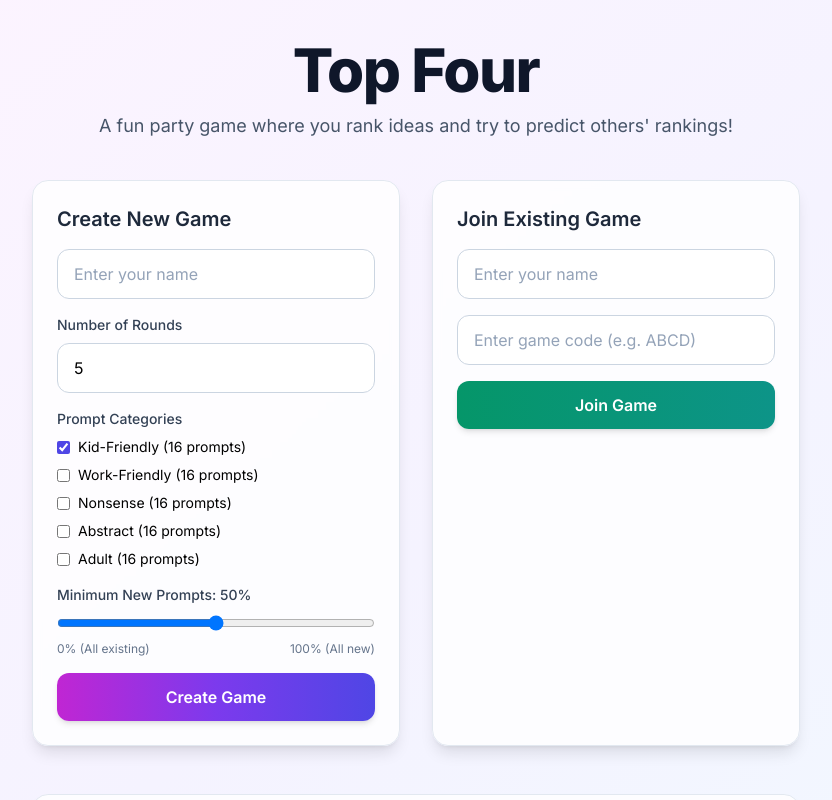
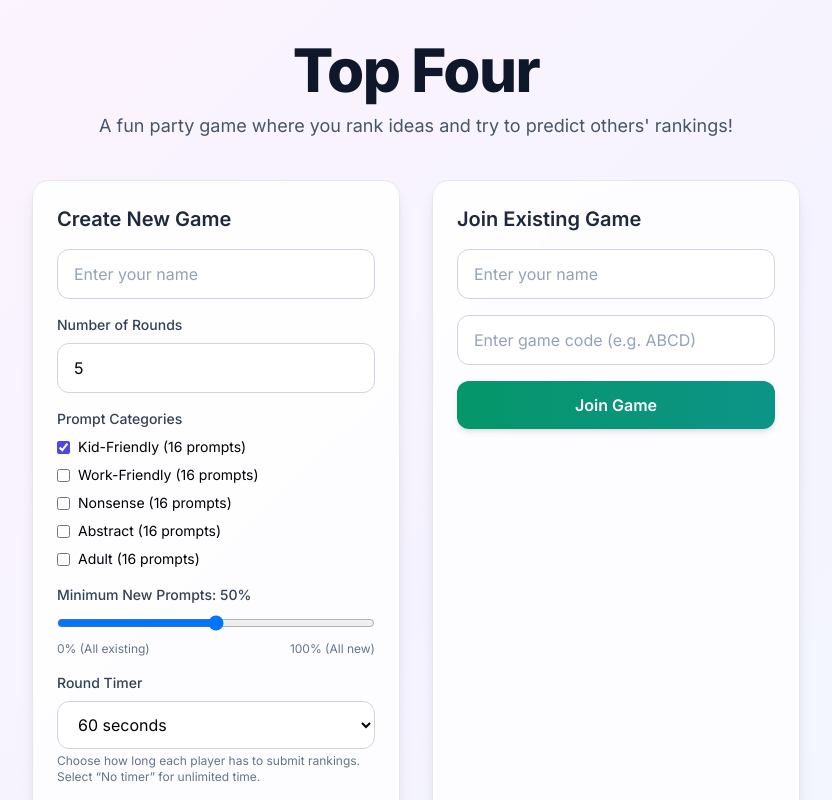
Before and after one commit to amiecorso/top4, a Next.js app: page / in a window 1280 px wide. Shown: the top 800 px of the page, without its empty margins (224-1056 px from the left). Built offline with nearby package versions, Linux system fonts and the light colour scheme.

Commit message:
allow configuration of round duration

```diff
--- a/src/app/api/create-game/route.ts
+++ b/src/app/api/create-game/route.ts
@@ -4,7 +4,13 @@ import { PromptCategoryKey, PROMPT_CATEGORIES } from '@/types/game'
 
 export async function POST(request: NextRequest) {
   try {
-    const { hostName, maxRounds = 5, selectedCategories = ['base'], newPromptPercentage = 0 } = await request.json()
+    const {
+      hostName,
+      maxRounds = 5,
+      selectedCategories = ['kidFriendly'],
+      newPromptPercentage = 0,
+      roundDurationSeconds = 60
+    } = await request.json()
 
     if (!hostName || typeof hostName !== 'string' || hostName.trim().length === 0) {
       return NextResponse.json({ error: 'Host name is required' }, { status: 400 })
@@ -19,15 +25,21 @@ export async function POST(request: NextRequest) {
       Object.keys(PROMPT_CATEGORIES).includes(cat)
     )
 
-    // Default to base if no valid categories
-    const categoriesToUse: PromptCategoryKey[] = validCategories.length > 0 ? validCategories : ['base']
+    // Default to kidFriendly if no valid categories
+    const categoriesToUse: PromptCategoryKey[] = validCategories.length > 0 ? validCategories : ['kidFriendly']
+
+    // Validate roundDurationSeconds: 0 (no timer) or between 10 and 600 seconds
+    const duration = Number(roundDurationSeconds)
+    const validDuration = Number.isFinite(duration) && (duration === 0 || (duration >= 10 && duration <= 600))
+      ? duration
+      : 60
 
     // Validate new prompt percentage
     const validPercentage = typeof newPromptPercentage === 'number' && newPromptPercentage >= 0 && newPromptPercentage <= 100
       ? newPromptPercentage
       : 0
 
-    const room = await createGameRoom(hostName.trim(), maxRounds, categoriesToUse, validPercentage)
+    const room = await createGameRoom(hostName.trim(), maxRounds, categoriesToUse, validPercentage, validDuration)
     const hostId = Object.keys(room.players)[0]
 
     return NextResponse.json({
--- a/src/app/page.tsx
+++ b/src/app/page.tsx
@@ -12,6 +12,7 @@ export default function Home() {
   const [maxRounds, setMaxRounds] = useState(5)
   const [selectedCategories, setSelectedCategories] = useState<PromptCategoryKey[]>(['kidFriendly'])
   const [newPromptPercentage, setNewPromptPercentage] = useState(50)
+  const [roundDurationSeconds, setRoundDurationSeconds] = useState<number>(60) // 0 = no timer
   const [error, setError] = useState('')
   const router = useRouter()
   const { createGame, joinGame, loading } = useGameState(null, null)
@@ -23,7 +24,7 @@ export default function Home() {
       return
     }
 
-    const result = await createGame(hostName.trim(), maxRounds, selectedCategories, newPromptPercentage)
+    const result = await createGame(hostName.trim(), maxRounds, selectedCategories, newPromptPercentage, roundDurationSeconds)
     if (result.success) {
       router.push(`/game/${result.roomId}?playerId=${result.playerId}`)
     } else {
@@ -137,6 +138,27 @@ export default function Home() {
                   <span>100% (All new)</span>
                 </div>
               </div>
+              <div>
+                <label htmlFor="roundDuration" className="label">
+                  Round Timer
+                </label>
+                <select
+                  id="roundDuration"
+                  className="input"
+                  value={roundDurationSeconds}
+                  onChange={(e) => setRoundDurationSeconds(parseInt(e.target.value))}
+                >
+                  <option value={0}>No timer</option>
+                  <option value={15}>15 seconds</option>
+                  <option value={30}>30 seconds</option>
+                  <option value={60}>60 seconds</option>
+                  <option value={90}>90 seconds</option>
+                  <option value={120}>120 seconds</option>
+                </select>
+                <p className="text-xs text-slate-500 mt-1">
+                  Choose how long each player has to submit rankings. Select “No timer” for unlimited time.
+                </p>
+              </div>
               <button
                 type="submit"
                 disabled={loading}
--- a/src/components/GamePlay.tsx
+++ b/src/components/GamePlay.tsx
@@ -84,6 +84,7 @@ export function GamePlay({ gameState, currentPlayer, roomId, refreshGameState }:
             roomId={roomId}
             playerId={currentPlayer.id}
             roundNumber={gameState.currentRound}
+            durationSeconds={gameState.roundDurationSeconds}
           />
 
           {/* Status */}
--- a/src/components/RankingInterface.tsx
+++ b/src/components/RankingInterface.tsx
@@ -9,11 +9,12 @@ interface RankingInterfaceProps {
   roomId: string
   playerId: string
   roundNumber: number
+  durationSeconds: number
 }
 
-export function RankingInterface({ ideas, isCurrentPlayer, hasCommitted, roomId, playerId, roundNumber }: RankingInterfaceProps) {
+export function RankingInterface({ ideas, isCurrentPlayer, hasCommitted, roomId, playerId, roundNumber, durationSeconds }: RankingInterfaceProps) {
   const [ranking, setRanking] = useState<number[]>([0, 0, 0, 0])
-  const [countdown, setCountdown] = useState<number>(60)
+  const [countdown, setCountdown] = useState<number>(durationSeconds)
   const [submitting, setSubmitting] = useState(false)
   const rankingRef = useRef<number[]>([0, 0, 0, 0])
 
@@ -108,7 +109,7 @@ export function RankingInterface({ ideas, isCurrentPlayer, hasCommitted, roomId,
   useEffect(() => {
     setRanking([0, 0, 0, 0])
     rankingRef.current = [0, 0, 0, 0]
-    setCountdown(70)
+    setCountdown(durationSeconds)
   }, [roundNumber])
 
   // Keep rankingRef in sync with state
@@ -118,6 +119,7 @@ export function RankingInterface({ ideas, isCurrentPlayer, hasCommitted, roomId,
 
   // Countdown timer effect
   useEffect(() => {
+    if (!durationSeconds || durationSeconds <= 0) return // no timer mode
     if (hasCommitted) return
     if (submitting) return
 
@@ -142,7 +144,7 @@ export function RankingInterface({ ideas, isCurrentPlayer, hasCommitted, roomId,
     }, 1000)
 
     return () => clearInterval(timer)
-  }, [hasCommitted, submitting, roundNumber]) // reset when new round (roundNumber) or commit state changes
+  }, [hasCommitted, submitting, roundNumber, durationSeconds]) // reset when new round (roundNumber) or commit state changes
 
   // No sound on low-time warning; visual pulse only
 
@@ -162,6 +164,7 @@ export function RankingInterface({ ideas, isCurrentPlayer, hasCommitted, roomId,
       </h3>
 
       {/* Round timer */}
+      {!!durationSeconds && durationSeconds > 0 && (
       <div className={`mb-4 flex items-center justify-center ${countdown <= 10 ? 'animate-pulse' : ''}`}>
         <div className="w-full md:w-2/3">
           <div className="flex items-center justify-between mb-1">
@@ -177,11 +180,12 @@ export function RankingInterface({ ideas, isCurrentPlayer, hasCommitted, roomId,
           <div className="w-full bg-slate-200 rounded-full h-2 overflow-hidden">
             <div
               className={`h-2 rounded-full transition-all duration-1000 ${countdown <= 10 ? 'bg-gradient-to-r from-amber-500 via-orange-600 to-rose-600' : 'bg-gradient-to-r from-fuchsia-500 via-violet-500 to-indigo-500'}`}
-              style={{ width: `${(countdown / 60) * 100}%` }}
+              style={{ width: `${(countdown / Math.max(1, durationSeconds)) * 100}%` }}
             />
           </div>
         </div>
       </div>
+      )}
 
       <div className="space-y-4">
         {ideas.map((idea, index) => (
--- a/src/lib/gameManager.ts
+++ b/src/lib/gameManager.ts
@@ -95,7 +95,8 @@ export async function createGameRoom(
   hostName: string,
   maxRounds: number = 5,
   selectedCategories: PromptCategoryKey[] = ['kidFriendly'],
-  newPromptPercentage: number = 0
+  newPromptPercentage: number = 0,
+  roundDurationSeconds: number = 60
 ): Promise<GameRoom> {
   const roomId = uuidv4()
   const code = generateGameCode()
@@ -136,6 +137,7 @@ export async function createGameRoom(
     newPromptPercentage,
     requiredPromptsPerPlayer: 0,
     playerPrompts: {},
+    roundDurationSeconds,
     createdAt: new Date()
   }
 
--- a/src/lib/useGameState.ts
+++ b/src/lib/useGameState.ts
@@ -52,7 +52,13 @@ export function useGameState(roomId: string | null, playerId: string | null) {
     return () => clearInterval(interval)
   }, [roomId])
 
-  const createGame = async (hostName: string, maxRounds: number = 5, selectedCategories: string[] = ['kidFriendly'], newPromptPercentage: number = 0) => {
+  const createGame = async (
+    hostName: string,
+    maxRounds: number = 5,
+    selectedCategories: string[] = ['kidFriendly'],
+    newPromptPercentage: number = 0,
+    roundDurationSeconds: number = 60
+  ) => {
     setLoading(true)
     try {
       const response = await fetch('/api/create-game', {
@@ -60,7 +66,7 @@ export function useGameState(roomId: string | null, playerId: string | null) {
         headers: {
           'Content-Type': 'application/json',
         },
-        body: JSON.stringify({ hostName, maxRounds, selectedCategories, newPromptPercentage }),
+        body: JSON.stringify({ hostName, maxRounds, selectedCategories, newPromptPercentage, roundDurationSeconds }),
       })
 
       const data = await response.json()
--- a/src/types/game.ts
+++ b/src/types/game.ts
@@ -31,6 +31,7 @@ export interface GameRoom {
   newPromptPercentage: number
   requiredPromptsPerPlayer: number
   playerPrompts: Record<string, string[]> // playerId -> submitted prompts
+  roundDurationSeconds: number // 0 means no timer
   createdAt: Date
 }
 
```
